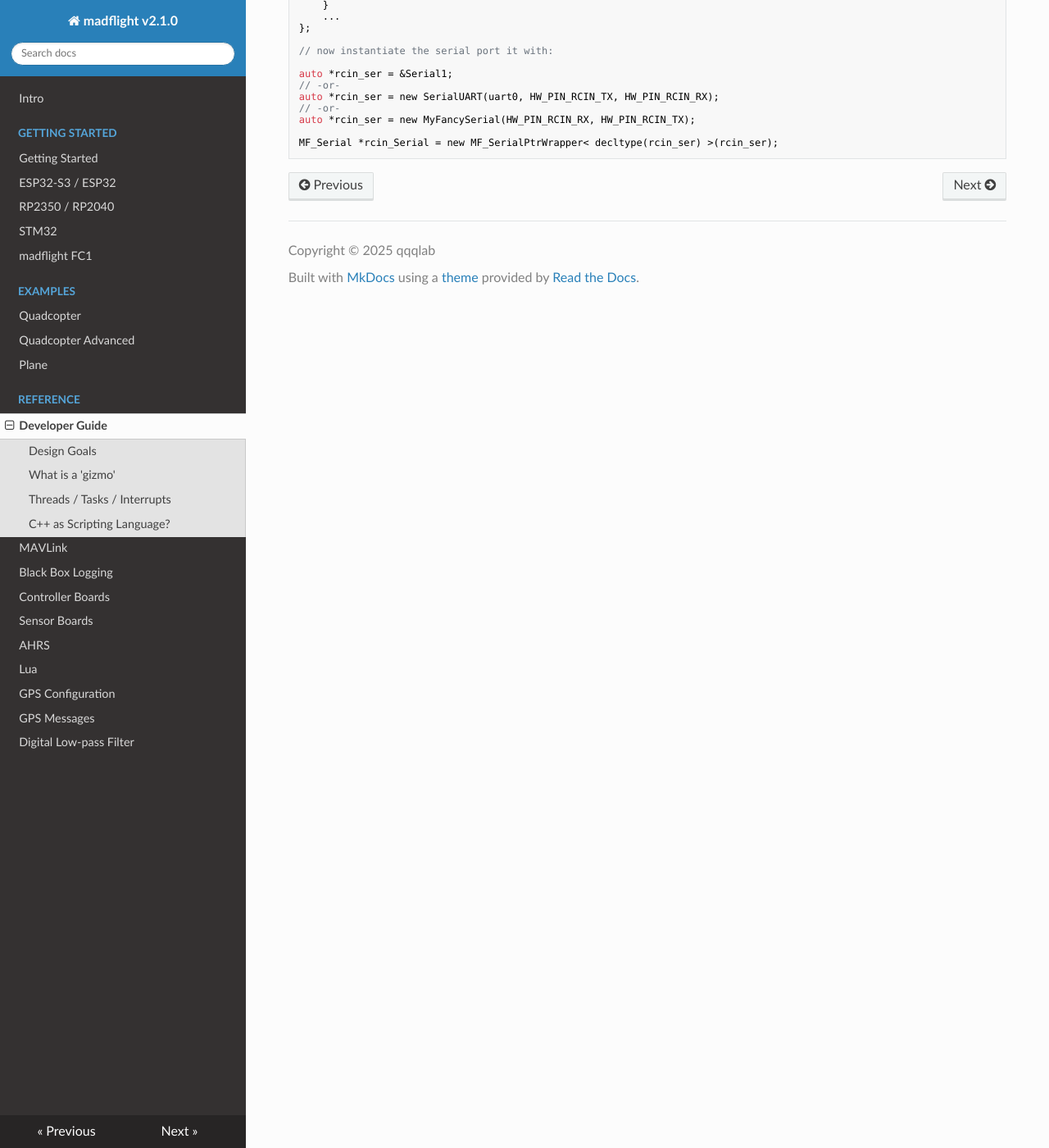
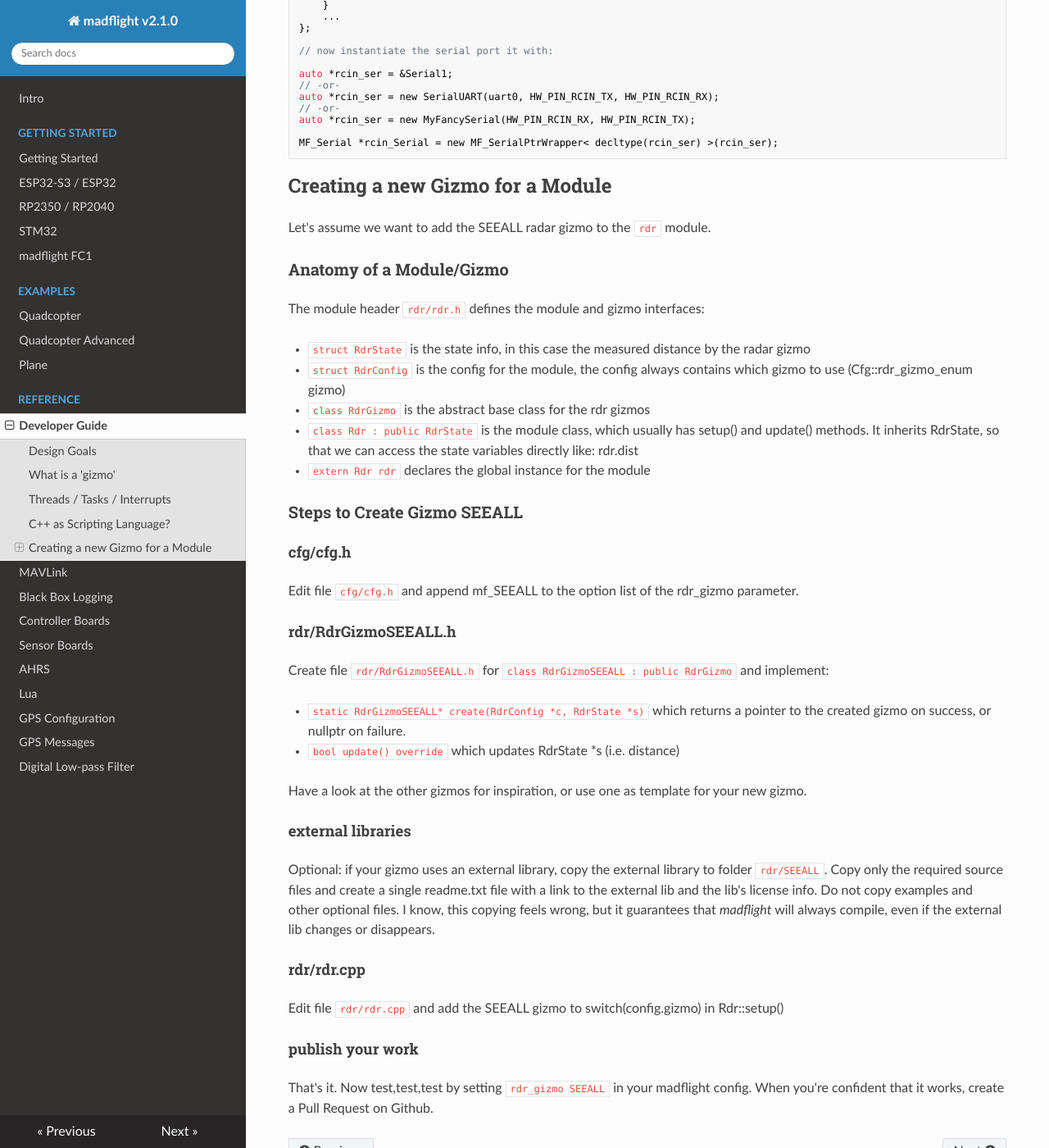
Before and after one commit to qqqlab/madflight-docs, an MkDocs documentation site: the page built from docs/Developer-Guide.md, in a window 1280 px wide and 1400 px high, scrolled down 2514 px. Shown: the whole window at 82% size. Built offline with MkDocs 1.6.1, drawn with Linux system fonts in a browser that asks for light colours; nearby versions of some CDN libraries; some of the changed text lies outside the part shown.

Commit message:
Update Developer-Guide.md

````diff
--- a/docs/Developer-Guide.md
+++ b/docs/Developer-Guide.md
@@ -92,3 +92,44 @@ auto *rcin_ser = new MyFancySerial(HW_PIN_RCIN_RX, HW_PIN_RCIN_TX);
 
 MF_Serial *rcin_Serial = new MF_SerialPtrWrapper< decltype(rcin_ser) >(rcin_ser);
 ```
+
+## Creating a new Gizmo for a Module
+
+Let's assume we want to add the SEEALL radar gizmo to the `rdr` module.
+
+### Anatomy of a Module/Gizmo
+
+The module header `rdr/rdr.h` defines the module and gizmo interfaces:
+
+- `struct RdrState` is the state info, in this case the measured distance by the radar gizmo
+- `struct RdrConfig` is the config for the module, the config always contains which gizmo to use (Cfg::rdr_gizmo_enum gizmo)
+- `class RdrGizmo` is the abstract base class for the rdr gizmos
+- `class Rdr : public RdrState` is the module class, which usually has setup() and update() methods. It inherits RdrState, so that we can access the state variables directly like: rdr.dist
+- `extern Rdr rdr` declares the global instance for the module
+
+### Steps to Create Gizmo SEEALL
+
+#### cfg/cfg.h
+
+Edit file `cfg/cfg.h` and append mf_SEEALL to the option list of the rdr_gizmo parameter.
+
+#### rdr/RdrGizmoSEEALL.h
+
+Create file `rdr/RdrGizmoSEEALL.h` for `class RdrGizmoSEEALL : public RdrGizmo` and implement:
+
+- `static RdrGizmoSEEALL* create(RdrConfig *c, RdrState *s)` which returns a pointer to the created gizmo on success, or nullptr on failure.
+- `bool update() override` which updates RdrState *s (i.e. distance)
+
+Have a look at the other gizmos for inspiration, or use one as template for your new gizmo.
+
+#### external libraries
+
+Optional: if your gizmo uses an external library, copy the external library to folder `rdr/SEEALL`. Copy only the required source files and create a single readme.txt file with a link to the external lib and the lib's license info. Do not copy examples and other  optional files. I know, this copying feels wrong, but it guarantees that _madflight_ will always compile, even if the external lib changes or disappears.
+
+#### rdr/rdr.cpp
+
+Edit file `rdr/rdr.cpp` and add the SEEALL gizmo to switch(config.gizmo) in Rdr::setup()
+
+#### publish your work
+
+That's it. Now test,test,test by setting `rdr_gizmo SEEALL` in your madflight config. When you're confident that it works, create a Pull Request on Github.
````
Also changed, not shown: other parts of docs/Developer-Guide.md (+1 -1 lines).
